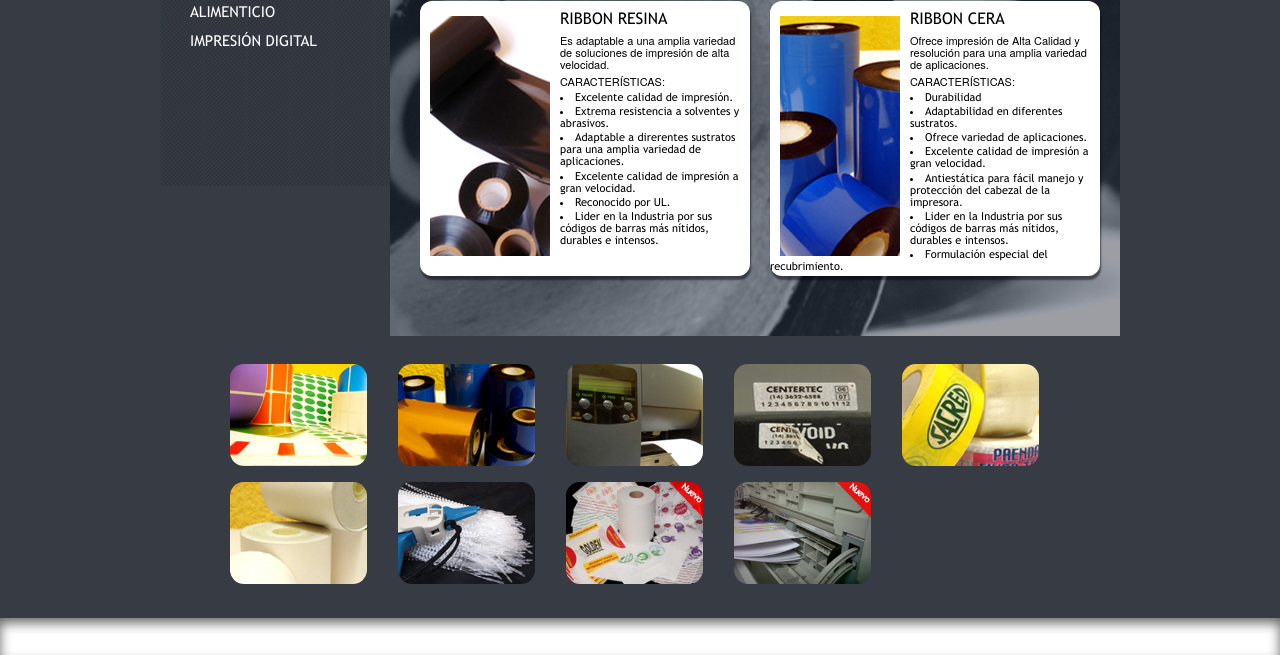
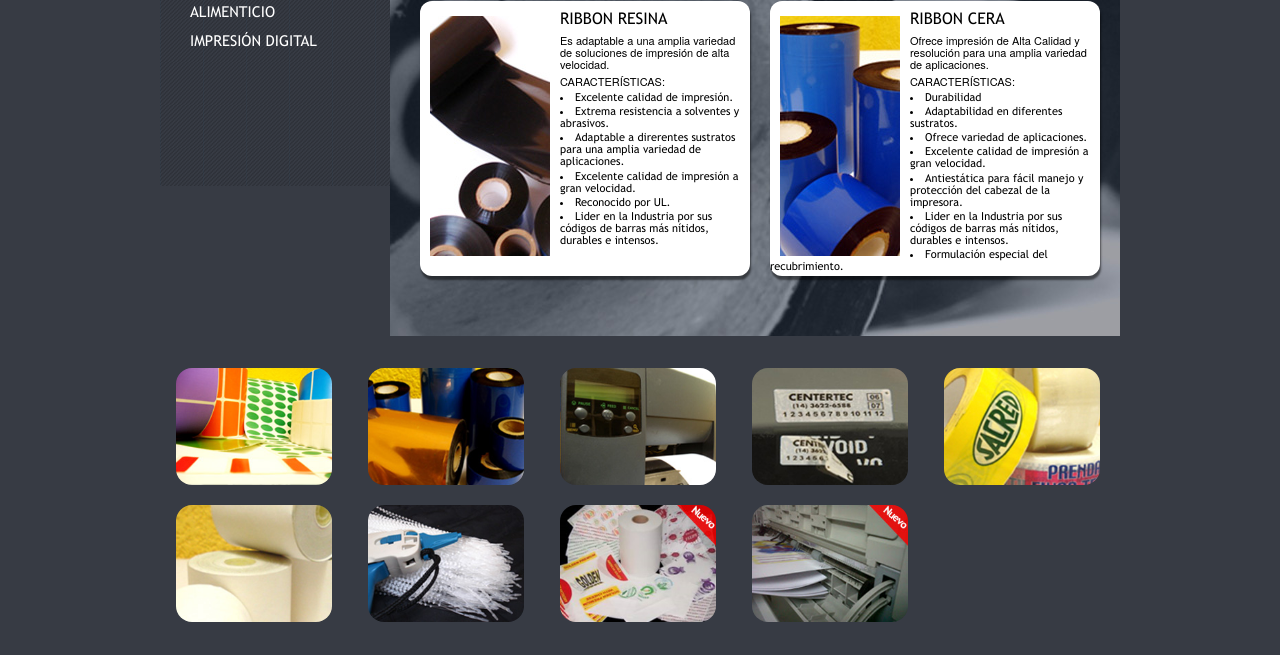
Before and after one commit to andrapo/er-correciones, a plain HTML site: page ribbons.html in a window 1280 px wide. Shown: the part 444-1099 px from the top of the page. Drawn offline with nearby package versions, Linux system fonts and the light colour scheme.

Commit message:
margenes bot

```diff
--- a/css/base.css
+++ b/css/base.css
@@ -138,7 +138,7 @@ font: 'trebuchet_msregular'
  .esp img, .esp2 img{padding-top: 15px}
  .esp ul li,.esp2 ul li{ font-size: 11px; color: black; list-style: inside disc; font-family: 'trebuchet_msregular'}
 .esp li, .esp2 li{margin-bottom: 2px; line-height: 110%}
-.indimgbot{zoom:70%;margin:30px 80px; display: inline-block;}
+.indimgbot{zoom:80%;margin:30px 0px; display: inline-block;}
 .esp2{margin: 10px 0 0 150px; background: white; border-radius: 12px;height: 150px;box-shadow: 1px 4px 2px rgba(0,0,0,0.5); width: 330px; float: left; display: inline; margin-left: 10px; margin-right: 10px; padding-left }
 .black{ background-color: black; border-radius: 10px 0px 0px 10px; height: 40px; width: 400px; margin-top: 30px}
 .black h1{padding: 7px 10px; text-align: left; }
```
